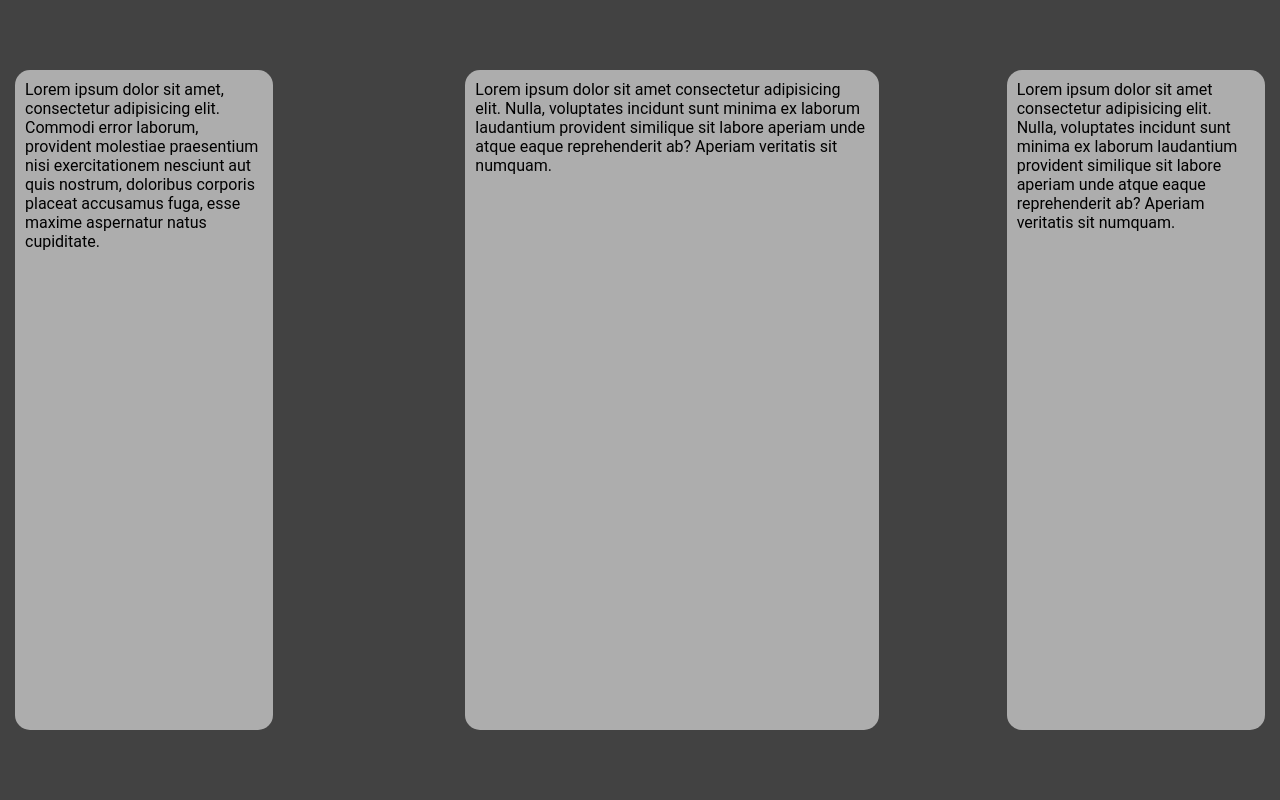
After one commit to Ohpapy/sae-15, a PHP site: page /bp/bp.html in a window 1280 px wide. The commit adds this page. Run offline with PHP 8.4, Linux system fonts and the light colour scheme.

Commit message:
add de bp et debut du code

```diff
--- /dev/null
+++ b/bp/bp.html
@@ -0,0 +1,22 @@
+<!DOCTYPE html>
+<html lang="fr">
+<head>
+    <meta charset="UTF-8">
+    <meta name="viewport" content="width=device-width, initial-scale=1.0">
+    <link rel="stylesheet" href="../css/bp.css">
+    <title>Bonne Pratique</title>
+</head>
+<body>
+    <div class="main">
+        <div class="left">
+            Lorem ipsum dolor sit amet, consectetur adipisicing elit. Commodi error laborum, provident molestiae praesentium nisi exercitationem nesciunt aut quis nostrum, doloribus corporis placeat accusamus fuga, esse maxime aspernatur natus cupiditate.
+        </div>
+        <div class="center">
+            Lorem ipsum dolor sit amet consectetur adipisicing elit. Nulla, voluptates incidunt sunt minima ex laborum laudantium provident similique sit labore aperiam unde atque eaque reprehenderit ab? Aperiam veritatis sit numquam.
+        </div>
+        <div class="right">
+            Lorem ipsum dolor sit amet consectetur adipisicing elit. Nulla, voluptates incidunt sunt minima ex laborum laudantium provident similique sit labore aperiam unde atque eaque reprehenderit ab? Aperiam veritatis sit numquam.
+        </div>
+    </div>
+</body>
+</html>
--- a/css/Login.css
+++ b/css/Login.css
@@ -16,7 +16,7 @@ h1 {
 }
 
 .container {
-    max-width: 15%;
+    max-width: 20%;
     background-color: black;
     padding: auto;
     padding: 2%;
--- /dev/null
+++ b/css/bp.css
@@ -0,0 +1,56 @@
+::-webkit-scrollbar {
+    width: 10px;
+}
+
+::-webkit-scrollbar-track {
+    background-color: black;
+}
+
+::-webkit-scrollbar-thumb {
+    background-color: #424242;
+}
+
+body {
+    background-color: #424242;
+    font-family: 'Roboto', sans-serif;
+    margin: 0;
+    padding: 0;
+    justify-content: center;
+    align-items: center;
+    height: 100vh;
+    overflow-x: hidden;
+    max-width: 100%;
+}
+.main {
+    display: flex;
+    justify-content: center;
+    align-items: center;
+    height: 100vh;
+    max-width: 100%;
+}
+.left{
+    background-color:  rgb(173, 173, 173);
+    border-radius: 15px;
+    padding: 10px;
+    height: 80vh;
+    width: 20%;
+    margin-left: 15px;
+    margin-right: 15%;
+    align-items: center;
+}
+.center{
+    background-color:  rgb(173, 173, 173);
+    border-radius: 15px;
+    padding: 10px;
+    height: 80vh;
+    width: 33%;
+}
+.right{
+    background-color:  rgb(173, 173, 173);
+    border-radius: 15px;
+    padding: 10px;
+    height: 80vh;
+    width: 20%;
+    margin-right: 15px;
+    margin-left: 10%;
+}
```
